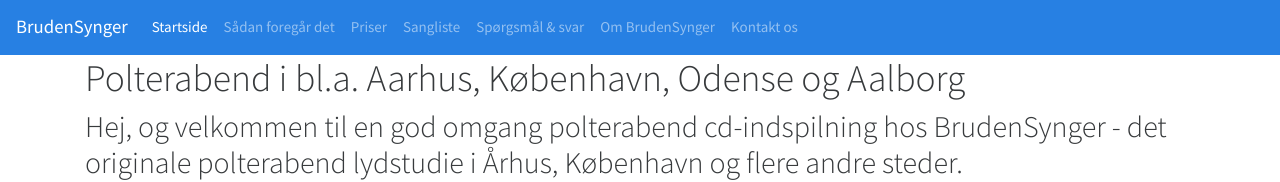
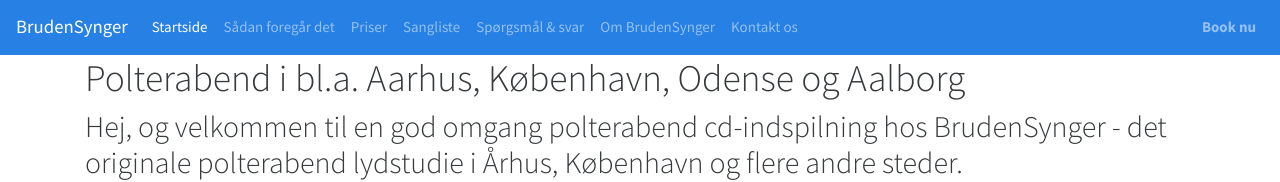
Before and after one commit to hjemmesidekongen/brudensynger.client, a Next.js app: page / in a window 1280 px wide. Shown: the top 182 px of the page. Built offline with nearby package versions, Linux system fonts and the light colour scheme.

Commit message:
Fix data-test error and eslint empty href error

```diff
--- a/components/FooterNavigation.js
+++ b/components/FooterNavigation.js
@@ -10,8 +10,9 @@
         <ul className="list-inline">
           {links.map(link => (
             <li key={link.path} className="list-inline-item">
-              <ActiveLink href={link.path} activeClassName="active" data-test="link">
-                <a>{link.title}</a>
+              <ActiveLink href={link.path} activeClassName="active">
+                {/* eslint-disable-next-line jsx-a11y/anchor-is-valid */}
+                <a data-test="link">{link.title}</a>
               </ActiveLink>
             </li>
           ))}
--- a/components/HeaderNavigation.js
+++ b/components/HeaderNavigation.js
@@ -6,17 +6,48 @@
 const HeaderNavigation = ({ links }) => {
   if (links && links.length) {
     return (
-      <div className="collapse navbar-collapse" id="navbarColor02" data-test="navigation">
+      <>
+        <button
+          className="navbar-toggler"
+          type="button"
+          data-toggle="collapse"
+          data-target="#navbarSupportedContent"
+          aria-controls="navbarSupportedContent"
+          aria-expanded="false"
+          aria-label="Toggle navigation"
+        >
+          <span className="navbar-toggler-icon" />
+        </button>
+        <div
+          className="collapse navbar-collapse"
+          id="navbarSupportedContent"
+          data-test="navigation"
+        >
           <ul className="navbar-nav mr-auto">
             {links.map(link => (
               <li className="nav-item" key={link.path}>
-              <ActiveLink href={link.path} activeClassName="active" data-test="link">
-                <a className="nav-link">{link.title}</a>
+                <ActiveLink href={link.path} activeClassName="active">
+                  {/* eslint-disable-next-line jsx-a11y/anchor-is-valid */}
+                  <a className="nav-link" data-test="link">
+                    {link.title}
+                  </a>
                 </ActiveLink>
               </li>
             ))}
           </ul>
+
+          <ul className="navbar-nav">
+            <li className="nav-item">
+              <ActiveLink href="/booking" activeClassName="active">
+                {/* eslint-disable-next-line jsx-a11y/anchor-is-valid */}
+                <a className="nav-link">
+                  <strong>Book nu</strong>
+                </a>
+              </ActiveLink>
+            </li>
+          </ul>
         </div>
+      </>
     );
   }
 
```
Lines whose indentation alone changed are shown as unchanged.
